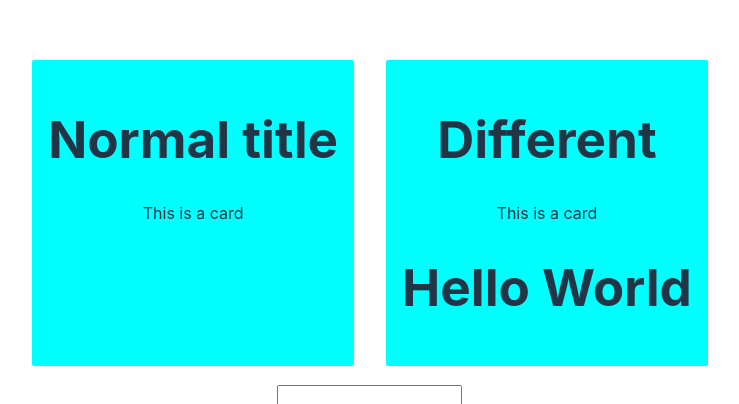
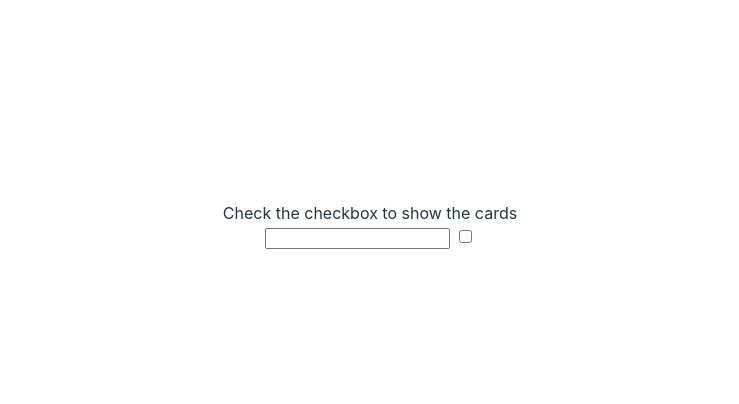
Before and after one commit to chipwayambokomas/Svelte_Project1, a Svelte app: page / in a window 1280 px wide. Shown: the part 192-596 px from the top of the page, without its empty margins (270-1009 px from the left). Built offline with nearby package versions, Linux system fonts and the light colour scheme.

Commit message:
Flow control

```diff
--- a/src/App.svelte
+++ b/src/App.svelte
@@ -3,17 +3,23 @@
   let name = "Saul"
   let title = "My name"
   let titleNew = ""
+  let checked = false;
 </script>
 
 <h1 title={title}>{titleNew}</h1>
-
+{#if checked}
 <div class="div1">
   <Card/>
 <Card title="Different">
   <h1>Hello World</h1>
 </Card>
 </div>
+
+{:else}
+<div>Check the checkbox to show the cards</div>
+{/if}
 <input type="text" bind:value={titleNew}/>
+<input type="checkbox" bind:checked/>
 
 <style>
 
```
